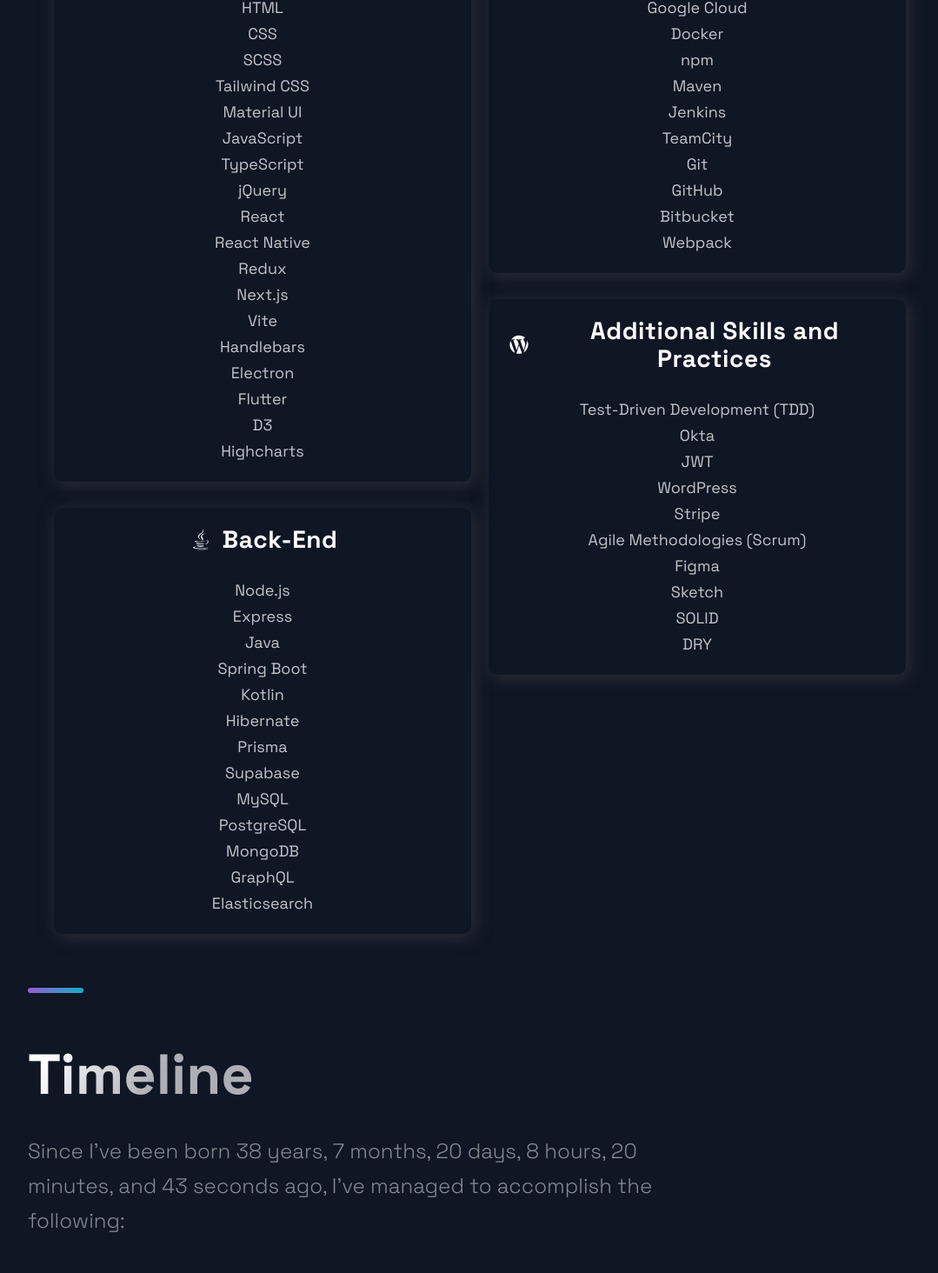
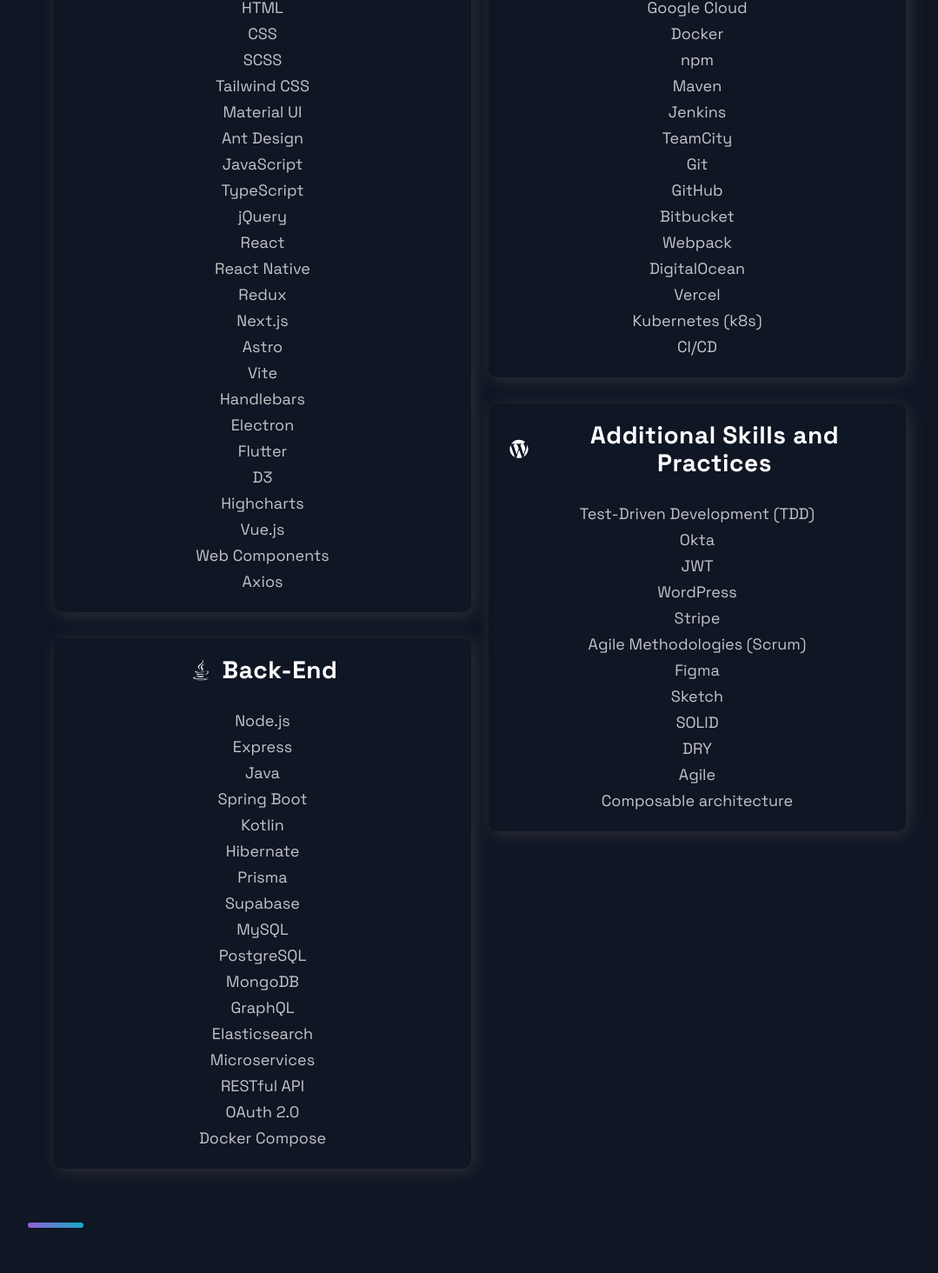
Before and after one commit to samiralibabic/portfolio, a Next.js app: page / in a window 1280 px wide. Shown: the part 1250-2714 px from the top of the page at 87% size, without its empty margins (88-1167 px from the left). Built offline with nearby package versions, Linux system fonts and the light colour scheme.

Commit message:
Added some tech

```diff
--- a/src/constants/constants.js
+++ b/src/constants/constants.js
@@ -44,6 +44,7 @@
     "SCSS",
     "Tailwind CSS",
     "Material UI",
+    "Ant Design",
     "JavaScript",
     "TypeScript",
     "jQuery",
@@ -51,12 +52,16 @@
     "React Native",
     "Redux",
     "Next.js",
+    "Astro",
     "Vite",
     "Handlebars",
     "Electron",
     "Flutter",
     "D3",
-    "Highcharts"
+    "Highcharts",
+    "Vue.js", // Added Vue.js
+    "Web Components", // Added Web Components
+    "Axios", // Added Axios
   ],
   backEnd: [
     "Node.js",
@@ -71,7 +76,11 @@
     "PostgreSQL",
     "MongoDB",
     "GraphQL",
-    "Elasticsearch"
+    "Elasticsearch",
+    "Microservices",
+    "RESTful API",
+    "OAuth 2.0",
+    "Docker Compose",
   ],
   cloudAndDeployment: [
     "Google Cloud",
@@ -83,7 +92,11 @@
     "Git",
     "GitHub",
     "Bitbucket",
-    "Webpack"
+    "Webpack",
+    "DigitalOcean",
+    "Vercel",
+    "Kubernetes (k8s)",
+    "CI/CD",
   ],
   additionalSkills: [
     "Test-Driven Development (TDD)",
@@ -95,9 +108,12 @@
     "Figma",
     "Sketch",
     "SOLID",
-    "DRY"
-  ]
+    "DRY",
+    "Agile",
+    "Composable architecture",
+  ],
 };
+
 
 export const TimeLineData = [
   { year: 2009, text: 'Supporting a team of civil engineers in GIS, IT and Web services', },
```
